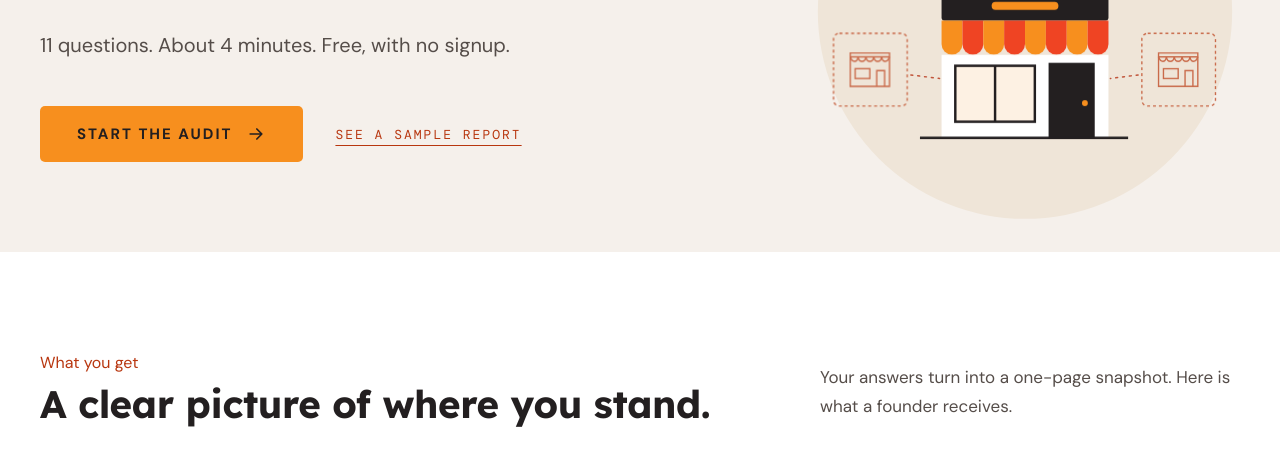
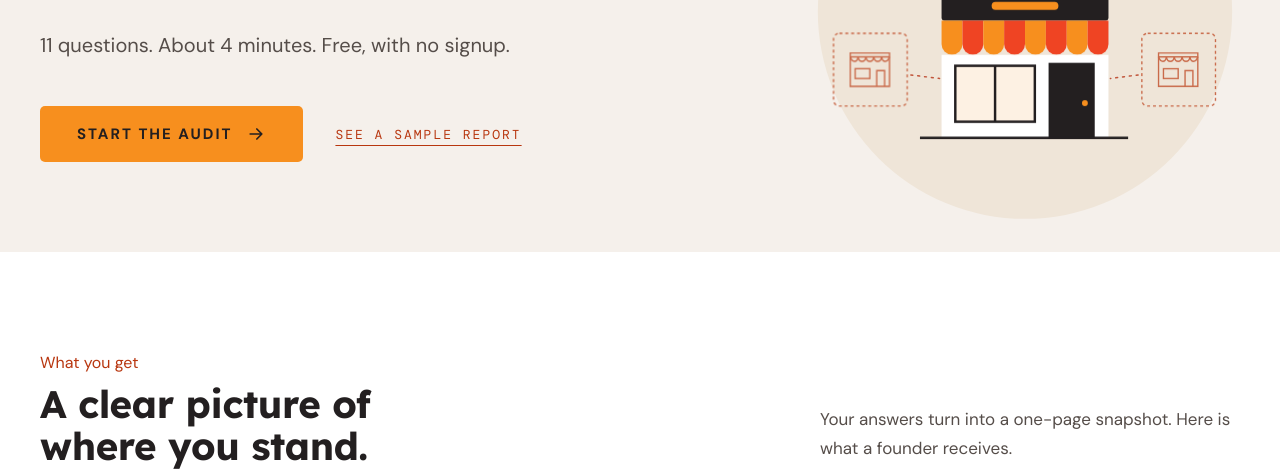
Before and after one commit to corpcultureonline-web/fraappbeta, a plain HTML site: page index.html in a window 1280 px wide. Shown: the part 321-793 px from the top of the page. Drawn offline with nearby package versions, Linux system fonts and the light colour scheme.

Commit message:
updated landing page

```diff
--- a/index.html
+++ b/index.html
@@ -82,7 +82,7 @@
       <div class="split-heading reveal">
         <div>
           <p class="eyebrow">What you get</p>
-          <h2>A clear picture of where you stand.</h2>
+          <h2>A clear picture of <br>where you stand.</h2>
         </div>
         <p>Your answers turn into a one-page snapshot. Here is what a founder receives.</p>
       </div>
```
